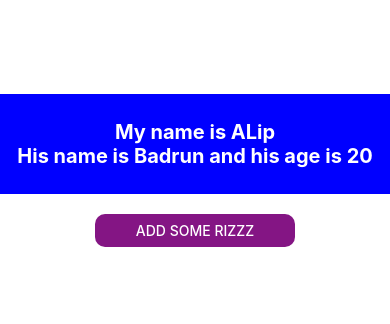
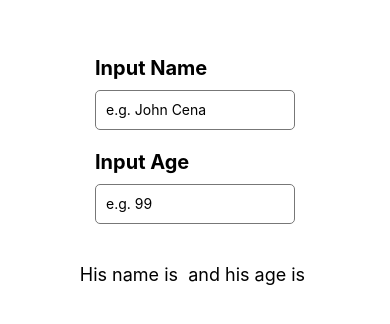
Before and after one commit to alifrizqullahmaruf/React_Native_ToDoList, a React Native app: screen / in a window 390 px wide. Shown: the part 252-576 px from the top of the page. Built offline with nearby package versions, Linux system fonts and the light colour scheme.

Commit message:
Add some textInput for the app

```diff
--- a/App.js
+++ b/App.js
@@ -1,25 +1,33 @@
 import React from 'react';
-import { Button, StyleSheet, Text, View } from 'react-native';
+import { Button, StyleSheet, Text, TextInput, View } from 'react-native';
 
 export default function App() {
-  // Object atau data yang akan di gunnakan untuk useState
-  const [name, setName] = React.useState('ALip');
-  const [person, setperson] = React.useState({name: "Badrun", age: "20"});
-
-  // Fungsi yang di panggi pada button
-  const clickHandler = () => {
-    setName("Alif Rizz");
-    setperson({name: "Badrun Rizz", age: "29"});
-  }
+  // Object atau data yang akan digunakan untuk useState
+  const [name, setName] = React.useState('');
+  const [age, setAge] = React.useState('');
 
   return (
     <View style={styles.container}>
-      <View style={styles.header}>
-        <Text style={styles.boldText}>My name is {name}</Text>
-        <Text style={styles.boldText}>His name is {person.name} and his age is {person.age}</Text>
+      <View style={styles.inputContainer}>
+        <Text style={styles.boldText}>Input Name</Text>
+        <TextInput
+          style={styles.input}
+          placeholder='e.g. John Cena'
+          onChangeText={(val) => setName(val)}
+          multiline={false} // Set false agar tidak multiline
+        />
       </View>
-      <View style={styles.buttonContainer}>
-        <Button title='Add Some Rizzz' onPress={clickHandler} color="#841584"/>
+      <View style={styles.inputContainer}>
+        <Text style={styles.boldText}>Input Age</Text>
+        <TextInput
+          style={styles.input}
+          placeholder='e.g. 99'
+          onChangeText={(val) => setAge(val)}
+          keyboardType='numeric'
+        />
+      </View>
+      <View style={styles.resultContainer}>
+        <Text style={styles.resultText}>His name is {name} and his age is {age}</Text>
       </View>
     </View>
   );
@@ -32,24 +40,31 @@ const styles = StyleSheet.create({
     backgroundColor: '#fff',
     alignItems: 'center',
     justifyContent: 'center',
+    paddingHorizontal: 20, // Padding horizontal agar konten tidak terlalu dekat dengan tepi layar
   },
-  header:{
-    backgroundColor: 'blue',
-    height: 100,
-    width: '100%',
-    justifyContent: 'center',
-    alignItems: 'center',
+  inputContainer: {
+    marginBottom: 20, // Memberi jarak antara input fields
   },
-  boldText:{
-    color: 'white',
+  resultContainer: {
+    marginTop: 20, // Memberi jarak antara input fields dengan hasil
+  },
+  boldText: {
+    color: 'black',
     fontWeight: 'bold',
     fontSize: 20,
+    marginBottom: 10, // Memberi jarak antara teks dengan input fields
+  },
+  input: {
+    borderColor: '#777',
+    borderWidth: 1,
+    borderRadius: 5,
+    padding: 10,
+    width: 200,
+    height: 40,
+  },
+  resultText: {
+    color: 'black',
+    fontSize: 18,
     textAlign: 'center',
   },
-  buttonContainer:{
-    marginTop: 20,
-    width: 200,
-    borderRadius: 10,
-    overflow: 'hidden',
-  },
 });
```
